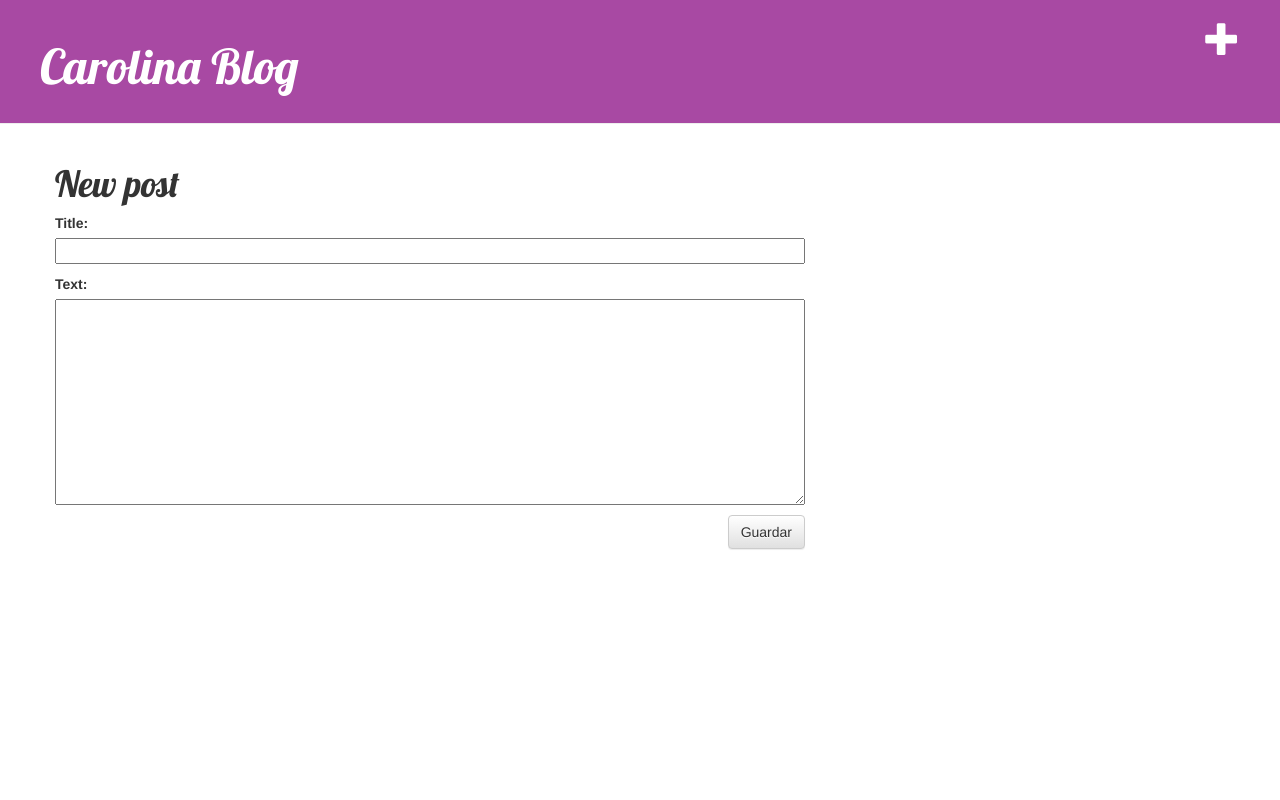
After one commit to AngelaCPulido/my-primer-blog, a Django app: page /post/new/ in a window 1280 px wide. The commit adds this page. Run offline with Django 3.2, Linux system fonts and the light colour scheme; the visitor is signed in with stand-in values (Sample User, id 1); some libraries are stand-ins or nearby versions.

Commit message:
version 1

```diff
--- /dev/null
+++ b/blog/forms.py
@@ -0,0 +1,9 @@
+from django import forms
+
+from .models import Post
+
+class PostForm(forms.ModelForm):
+
+    class Meta:
+        model = Post
+        fields = ('title', 'text',)
--- /dev/null
+++ b/blog/static/blog/css/blog.css
@@ -0,0 +1,46 @@
+.page-header {
+    background-color: #a849a3;
+    margin-top: 0;
+    padding: 20px 20px 20px 40px;
+}
+
+.page-header h1, .page-header h1 a, .page-header h1 a:visited, .page-header h1 a:active {
+    color: #ffffff;
+    font-size: 36pt;
+    text-decoration: none;
+}
+
+.content {
+    margin-left: 40px;
+}
+
+h1, h2, h3, h4 {
+    font-family: 'Lobster', cursive;
+}
+
+.date {
+    color: #828282;
+}
+
+.save {
+    float: right;
+}
+
+.post-form textarea, .post-form input {
+    width: 100%;
+}
+
+.top-menu, .top-menu:hover, .top-menu:visited {
+    color: #ffffff;
+    float: right;
+    font-size: 26pt;
+    margin-right: 20px;
+}
+
+.post {
+    margin-bottom: 70px;
+}
+
+.post h1 a, .post h1 a:visited {
+    color: #000000;
+}
--- /dev/null
+++ b/blog/templates/blog/base.html
@@ -0,0 +1,27 @@
+{% load staticfiles %}
+<html>
+    <head>
+        <title>Django Girls blog</title>
+        <link rel="stylesheet" href="//maxcdn.bootstrapcdn.com/bootstrap/3.2.0/css/bootstrap.min.css">
+		<link rel="stylesheet" href="//maxcdn.bootstrapcdn.com/bootstrap/3.2.0/css/bootstrap-theme.min.css">
+		<link href="http://fonts.googleapis.com/css?family=Lobster&subset=latin,latin-ext" rel="stylesheet" type="text/css">
+		<link rel="stylesheet" href="{% static 'blog/css/blog.css' %}">
+    </head>
+    <body>
+        <div class="page-header">
+            {% if user.is_authenticated %}
+              <a href="{% url 'post_new' %}" class="top-menu"><span class="glyphicon glyphicon-plus"></span></a>
+            {% endif %}
+            <h1><a href="">Carolina Blog</a></h1>
+        </div>
+
+         <div class="content container">
+          <div class="row">
+              <div class="col-md-8">
+                 {% block content %}
+                 {% endblock %}
+              </div>
+          </div>
+      </div>
+    </body>
+</html>
--- /dev/null
+++ b/blog/templates/blog/post_edit.html
@@ -0,0 +1,9 @@
+{% extends 'blog/base.html' %}
+
+{% block content %}
+    <h1>New post</h1>
+    <form method="POST" class="post-form">{% csrf_token %}
+        {{ form.as_p }}
+        <button type="submit" class="save btn btn-default">Guardar</button>
+    </form>
+{% endblock %}
--- a/blog/urls.py
+++ b/blog/urls.py
@@ -3,4 +3,9 @@ from . import views
 
 urlpatterns = [
     url(r'^$', views.post_list, name='post_list'),
+    url(r'^post/(?P<pk>\d+)/$', views.post_detail, name='post_detail'),
+
+    url(r'^post/new/$', views.post_new, name='post_new'),
+
+    url(r'^post/(?P<pk>\d+)/edit/$', views.post_edit, name='post_edit'),
 ]
--- a/blog/views.py
+++ b/blog/views.py
@@ -1,6 +1,44 @@
 from django.shortcuts import render
+from django.utils import timezone
+from django.shortcuts import redirect
+from django.shortcuts import render, get_object_or_404
+from .models import Post
+from .forms import PostForm
+
 
 # Create your views here.
 
 def post_list(request):
-    return render(request, 'blog/post_list.html', {})
+	posts = Post.objects.filter(published_date__lte=timezone.now()).order_by('published_date')
+	return render(request, 'blog/post_list.html', {'posts': posts})
+
+def post_detail(request, pk):
+	post = get_object_or_404(Post, pk=pk)
+	return render(request, 'blog/post_detail.html', {'post': post})
+
+def post_new(request):
+	if request.method == "POST":
+		form = PostForm(request.POST)
+		if form.is_valid():
+			post = form.save(commit=False)
+			post.author = request.user
+			post.published_date = timezone.now()
+			post.save()
+			return redirect('post_detail', pk=post.pk)
+	else:
+		form = PostForm()
+	return render(request, 'blog/post_edit.html', {'form': form})
+
+def post_edit(request, pk):
+	post = get_object_or_404(Post, pk=pk)
+	if request.method == "POST":
+		form = PostForm(request.POST, instance=post)
+		if form.is_valid():
+			post = form.save(commit=False)
+			post.author = request.user
+			post.published_date = timezone.now()
+			post.save()
+			return redirect('post_detail', pk=post.pk)
+	else:
+		form = PostForm(instance=post)
+	return render(request, 'blog/post_edit.html', {'form': form})
```
Also changed, not shown: blog/templates/blog/post_detail.html (added, +16 -0 lines), blog/templates/blog/post_list.html (+12 -21 lines).
